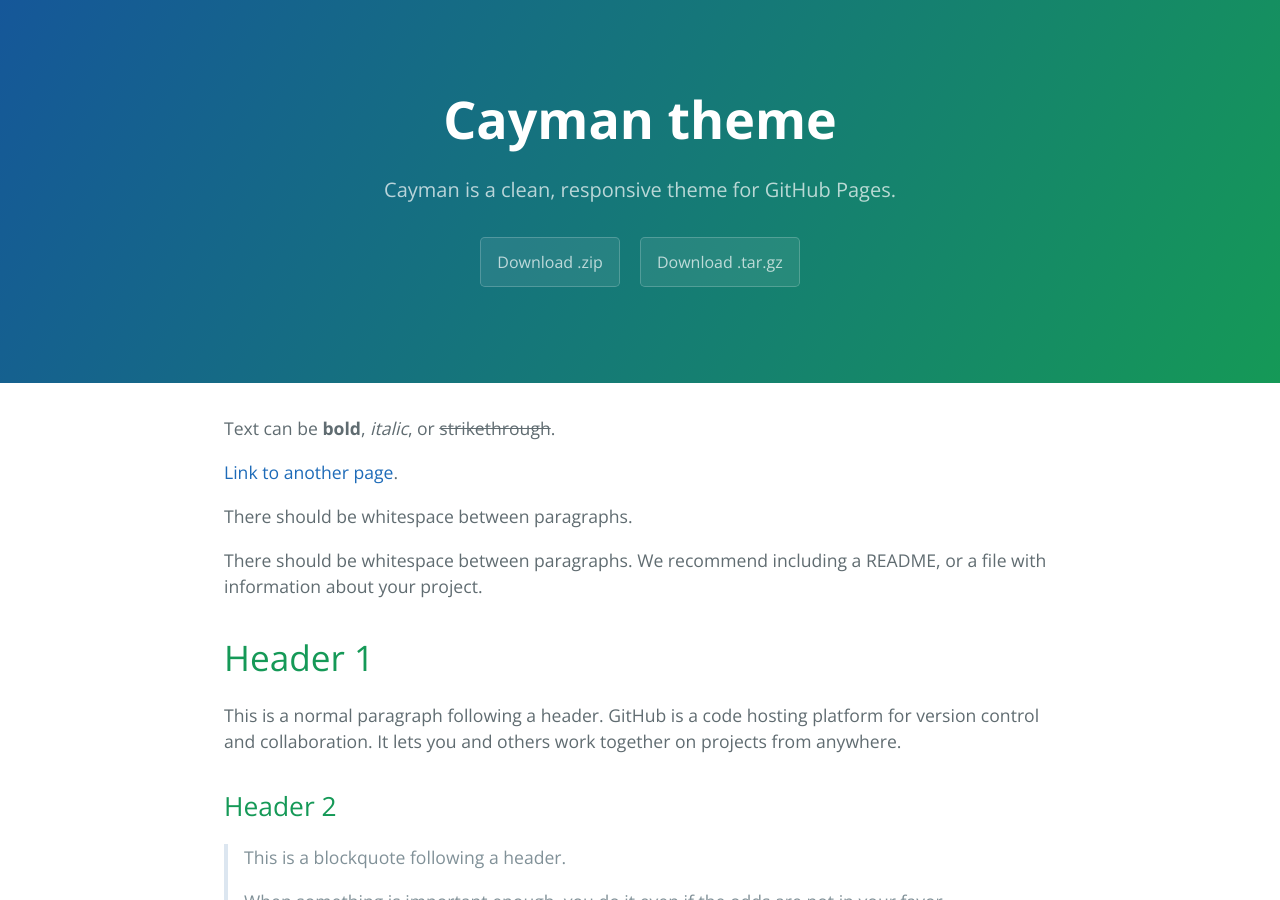
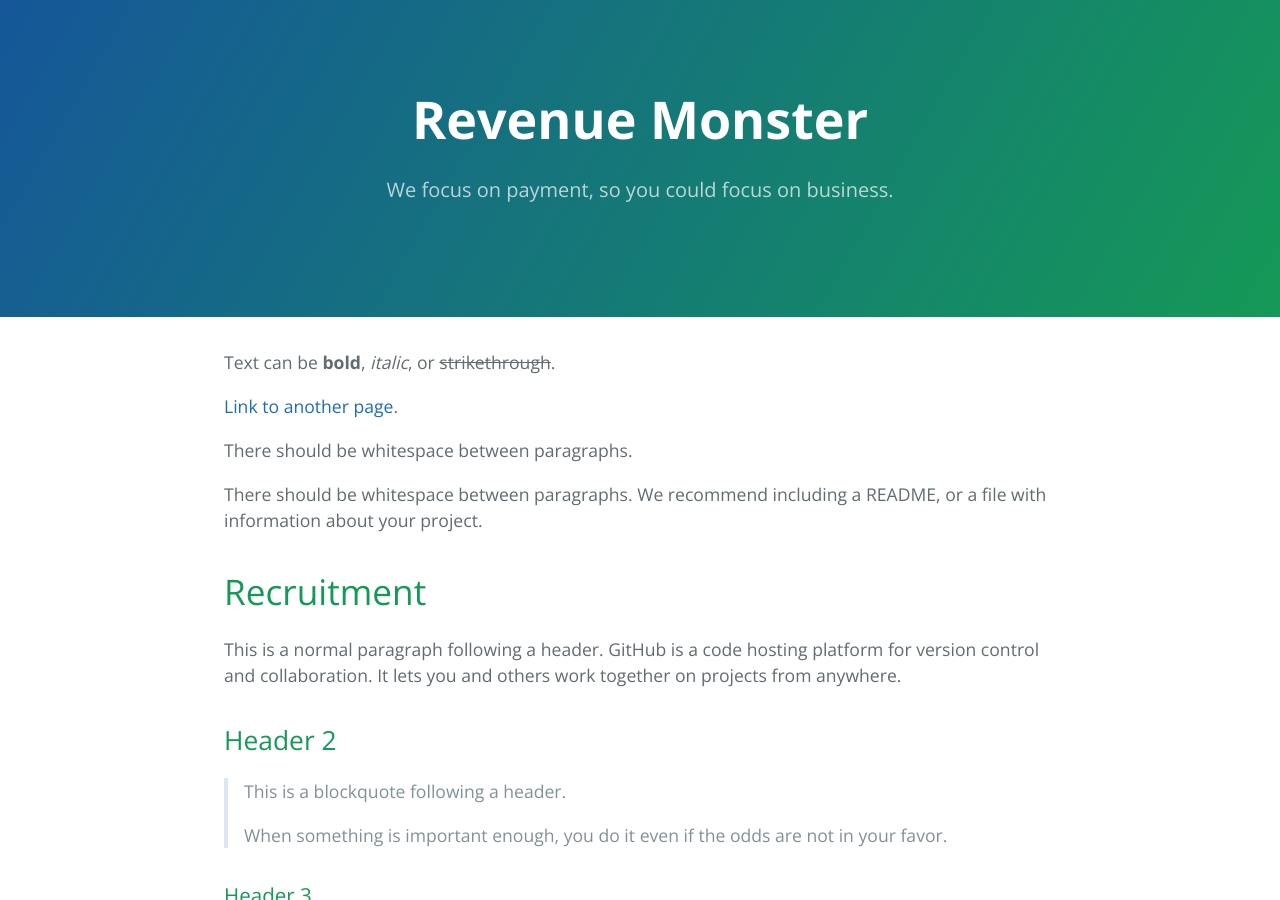
Before and after one commit to RevenueMonster/revenuemonster.github.io, a Jekyll site: the page built from index.md, in a window 1280 px wide and 900 px high. Built offline with Jekyll 4.4.1, drawn with Linux system fonts in a browser that asks for light colours.

Commit message:
Change Title

```diff
--- a/_config.yml
+++ b/_config.yml
@@ -1,5 +1,5 @@
-title: Cayman theme
-description: Cayman is a clean, responsive theme for GitHub Pages.
-show_downloads: true
+title: Revenue Monster
+description: We focus on payment, so you could focus on business.
+show_downloads: false
 google_analytics:
 theme: jekyll-theme-cayman
--- a/index.md
+++ b/index.md
@@ -10,7 +10,7 @@ There should be whitespace between paragraphs.
 
 There should be whitespace between paragraphs. We recommend including a README, or a file with information about your project.
 
-# [](#header-1)Header 1
+# [](#header-1)Recruitment
 
 This is a normal paragraph following a header. GitHub is a code hosting platform for version control and collaboration. It lets you and others work together on projects from anywhere.
 
```
